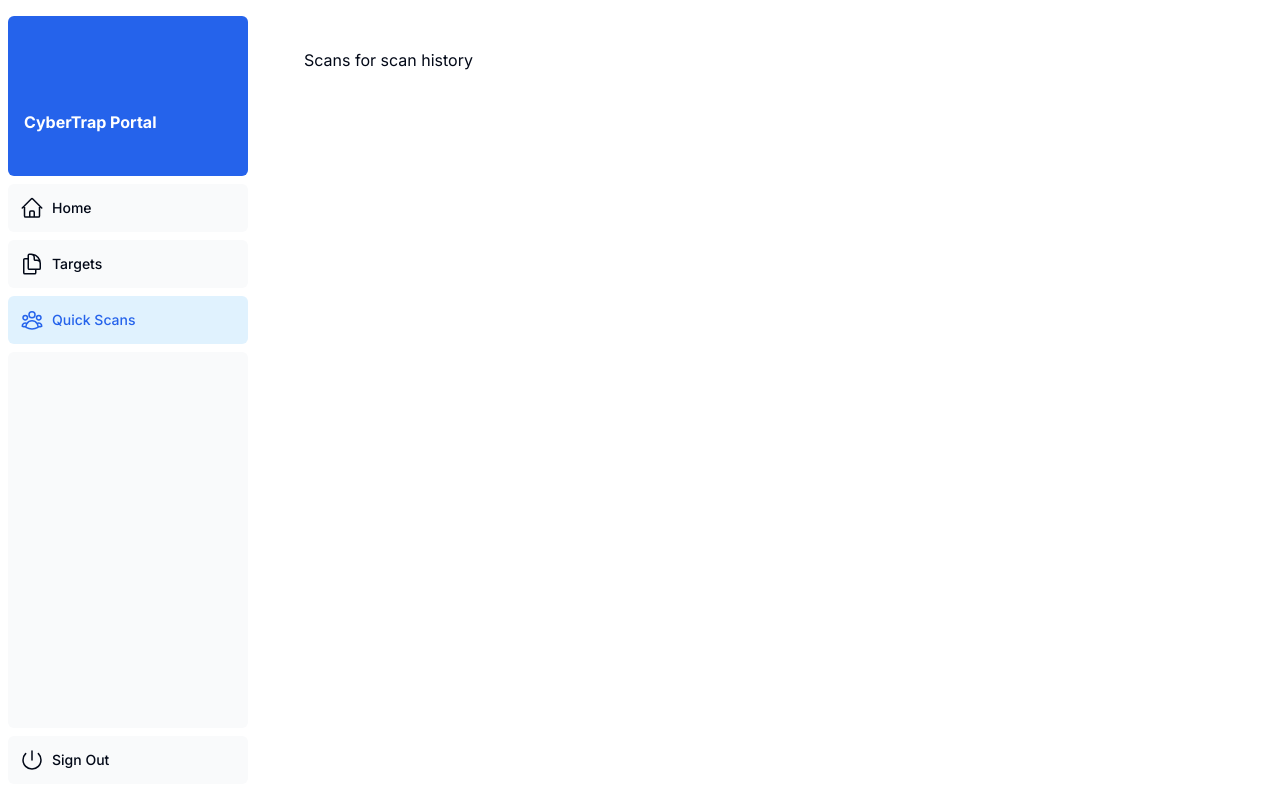
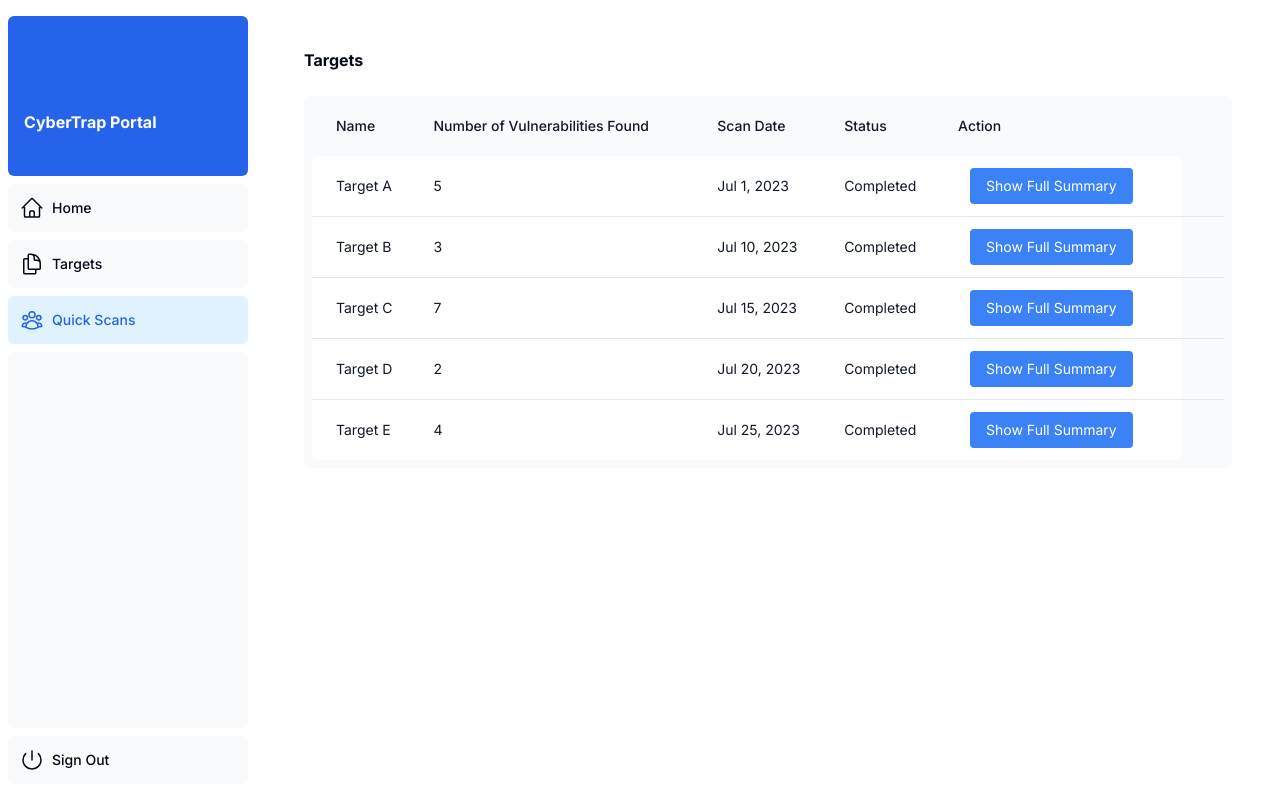
Before and after one commit to shannevie/unofficial_cybertrap, a Next.js app in the folder frontend/: page /dashboard/scans in a window 1280 px wide. Built offline with nearby package versions, Linux system fonts and the light colour scheme; a web font is replaced by a local one.

Commit message:
feat: create scan history table

```diff
--- a/frontend/app/dashboard/scans/page.tsx
+++ b/frontend/app/dashboard/scans/page.tsx
@@ -1,3 +1,70 @@
+// export default function Scans() {
+//     return <p>Scans for scan history</p>;
+// }
+
+// pages/history.tsx
+// import React from 'react';
+// import ScanHistoryList from '../../../components/scanHistoryList';
+
+// const HistoryPage: React.FC = () => {
+//   return (
+//     <div>
+//       <h1 className="text-2xl font-bold text-center mt-8">Scan History</h1>
+//       <ScanHistoryList />
+//     </div>
+//   );
+// };
+
+// export default Scans Page;
+
+import ScansTable from "@/app/ui/scans/table";
+
+// const sampleTargets = [
+//     {
+//       id: '1',
+//       target: 'Target A',
+//       description: 'Description for Target A',
+//       addedOn: '2023-01-01T00:00:00Z',
+//       lastScanned: '2023-07-01T00:00:00Z',
+//     },
+//     {
+//       id: '2',
+//       target: 'Target B',
+//       description: 'Description for Target B',
+//       addedOn: '2023-02-15T00:00:00Z',
+//       lastScanned: '2023-07-10T00:00:00Z',
+//     },
+//     {
+//       id: '3',
+//       target: 'Target C',
+//       description: 'Description for Target C',
+//       addedOn: '2023-03-20T00:00:00Z',
+//       lastScanned: '2023-07-15T00:00:00Z',
+//     },
+//     {
+//       id: '4',
+//       target: 'Target D',
+//       description: 'Description for Target D',
+//       addedOn: '2023-04-25T00:00:00Z',
+//       lastScanned: '2023-07-20T00:00:00Z',
+//     },
+//     {
+//       id: '5',
+//       target: 'Target E',
+//       description: 'Description for Target E',
+//       addedOn: '2023-05-30T00:00:00Z',
+//       lastScanned: '2023-07-25T00:00:00Z',
+//     },
+//   ];
+
+
 export default function Scans() {
-    return <p>Scans for scan history</p>;
+    return (
+        <div>
+          <b>Targets</b>
+          <ScansTable query="" currentPage={1} />
+        </div>
+      );
+
+
 }
--- a/frontend/app/ui/scans/table.tsx
+++ b/frontend/app/ui/scans/table.tsx
@@ -1,54 +1,90 @@
-import Image from 'next/image';
-import { UpdateInvoice, DeleteInvoice } from '@/app/ui/invoices/buttons';
-import InvoiceStatus from '@/app/ui/invoices/status';
-import { formatDateToLocal, formatCurrency } from '@/app/lib/utils';
-import { fetchFilteredInvoices } from '@/app/lib/data';
+"use client"
 
-export default async function InvoicesTable({
+// import Image from 'next/image';
+// import { UpdateInvoice, DeleteInvoice } from '@/app/ui/invoices/buttons';
+// import InvoiceStatus from '@/app/ui/invoices/status';
+// import { formatDateToLocal, formatCurrency } from '@/app/lib/utils';
+// import { fetchFilteredInvoices } from '@/app/lib/data';
+import { formatDateToLocal } from '@/app/lib/utils';
+import { useRouter } from 'next/navigation';
+
+export default async function ScansTable({
   query,
   currentPage,
 }: {
   query: string;
   currentPage: number;
 }) {
-  const invoices = await fetchFilteredInvoices(query, currentPage);
+  // const invoices = await fetchFilteredInvoices(query, currentPage);
+
+    const router = useRouter();
+    const handleViewDetails = (target: string) => {
+      router.push(`/result/${encodeURIComponent(target)}`);  // Redirect to the target detail page
+    };
+
+    const scans = [
+      {
+        "id": "1",
+        "target": "Target A",
+        "numberOfVulnerabilitiesFound": 5,
+        "scanDate": "2023-07-01T00:00:00Z",
+        "statusOfScan": "Completed"
+      },
+      {
+        "id": "2",
+        "target": "Target B",
+        "numberOfVulnerabilitiesFound": 3,
+        "scanDate": "2023-07-10T00:00:00Z",
+        "statusOfScan": "Completed"
+      },
+      {
+        "id": "3",
+        "target": "Target C",
+        "numberOfVulnerabilitiesFound": 7,
+        "scanDate": "2023-07-15T00:00:00Z",
+        "statusOfScan": "Completed"
+      },
+      {
+        "id": "4",
+        "target": "Target D",
+        "numberOfVulnerabilitiesFound": 2,
+        "scanDate": "2023-07-20T00:00:00Z",
+        "statusOfScan": "Completed"
+      },
+      {
+        "id": "5",
+        "target": "Target E",
+        "numberOfVulnerabilitiesFound": 4,
+        "scanDate": "2023-07-25T00:00:00Z",
+        "statusOfScan": "Completed"
+      }
+    ]
 
   return (
     <div className="mt-6 flow-root">
       <div className="inline-block min-w-full align-middle">
         <div className="rounded-lg bg-gray-50 p-2 md:pt-0">
           <div className="md:hidden">
-            {invoices?.map((invoice) => (
+            {scans?.map((scans) => (
               <div
-                key={invoice.id}
+                key={scans.id}
                 className="mb-2 w-full rounded-md bg-white p-4"
               >
                 <div className="flex items-center justify-between border-b pb-4">
                   <div>
                     <div className="mb-2 flex items-center">
-                      <Image
-                        src={invoice.image_url}
-                        className="mr-2 rounded-full"
-                        width={28}
-                        height={28}
-                        alt={`${invoice.name}'s profile picture`}
-                      />
-                      <p>{invoice.name}</p>
+                      <p>{scans.target}</p>
+                      <p>{scans.numberOfVulnerabilitiesFound}</p>
                     </div>
-                    <p className="text-sm text-gray-500">{invoice.email}</p>
                   </div>
-                  <InvoiceStatus status={invoice.status} />
                 </div>
                 <div className="flex w-full items-center justify-between pt-4">
                   <div>
-                    <p className="text-xl font-medium">
-                      {formatCurrency(invoice.amount)}
-                    </p>
-                    <p>{formatDateToLocal(invoice.date)}</p>
+                    <p>{formatDateToLocal(scans.scanDate)}</p>
                   </div>
                   <div className="flex justify-end gap-2">
-                    <UpdateInvoice id={invoice.id} />
-                    <DeleteInvoice id={invoice.id} />
+                    {/* <UpdateInvoice id={invoice.id} />
+                    <DeleteInvoice id={invoice.id} /> */}
                   </div>
                 </div>
               </div>
@@ -58,19 +94,19 @@ export default async function InvoicesTable({
             <thead className="rounded-lg text-left text-sm font-normal">
               <tr>
                 <th scope="col" className="px-4 py-5 font-medium sm:pl-6">
-                  Customer
+                  Name
                 </th>
                 <th scope="col" className="px-3 py-5 font-medium">
-                  Email
+                  Number of Vulnerabilities Found
                 </th>
                 <th scope="col" className="px-3 py-5 font-medium">
-                  Amount
-                </th>
-                <th scope="col" className="px-3 py-5 font-medium">
-                  Date
+                  Scan Date
                 </th>
                 <th scope="col" className="px-3 py-5 font-medium">
                   Status
+                </th>
+                <th scope="col" className="px-3 py-5 font-medium">
+                  Action
                 </th>
                 <th scope="col" className="relative py-3 pl-6 pr-3">
                   <span className="sr-only">Edit</span>
@@ -78,40 +114,35 @@ export default async function InvoicesTable({
               </tr>
             </thead>
             <tbody className="bg-white">
-              {invoices?.map((invoice) => (
+              {scans?.map((scans) => (
                 <tr
-                  key={invoice.id}
+                  key={scans.id}
                   className="w-full border-b py-3 text-sm last-of-type:border-none [&:first-child>td:first-child]:rounded-tl-lg [&:first-child>td:last-child]:rounded-tr-lg [&:last-child>td:first-child]:rounded-bl-lg [&:last-child>td:last-child]:rounded-br-lg"
                 >
                   <td className="whitespace-nowrap py-3 pl-6 pr-3">
                     <div className="flex items-center gap-3">
-                      <Image
-                        src={invoice.image_url}
-                        className="rounded-full"
-                        width={28}
-                        height={28}
-                        alt={`${invoice.name}'s profile picture`}
-                      />
-                      <p>{invoice.name}</p>
+                      <p>{scans.target}</p>
                     </div>
                   </td>
                   <td className="whitespace-nowrap px-3 py-3">
-                    {invoice.email}
+                    {scans.numberOfVulnerabilitiesFound}
                   </td>
                   <td className="whitespace-nowrap px-3 py-3">
-                    {formatCurrency(invoice.amount)}
+                    {formatDateToLocal(scans.scanDate)}
                   </td>
                   <td className="whitespace-nowrap px-3 py-3">
-                    {formatDateToLocal(invoice.date)}
-                  </td>
-                  <td className="whitespace-nowrap px-3 py-3">
-                    <InvoiceStatus status={invoice.status} />
+                  <p>{scans.statusOfScan}</p>
                   </td>
                   <td className="whitespace-nowrap py-3 pl-6 pr-3">
-                    <div className="flex justify-end gap-3">
+                    <button
+                      onClick={() => handleViewDetails(scans.target)}
+                      className="bg-blue-500 text-white px-4 py-2 rounded">
+                        Show Full Summary
+                    </button>
+                    {/* <div className="flex justify-end gap-3">
                       <UpdateInvoice id={invoice.id} />
                       <DeleteInvoice id={invoice.id} />
-                    </div>
+                    </div> */}
                   </td>
                 </tr>
               ))}
```
